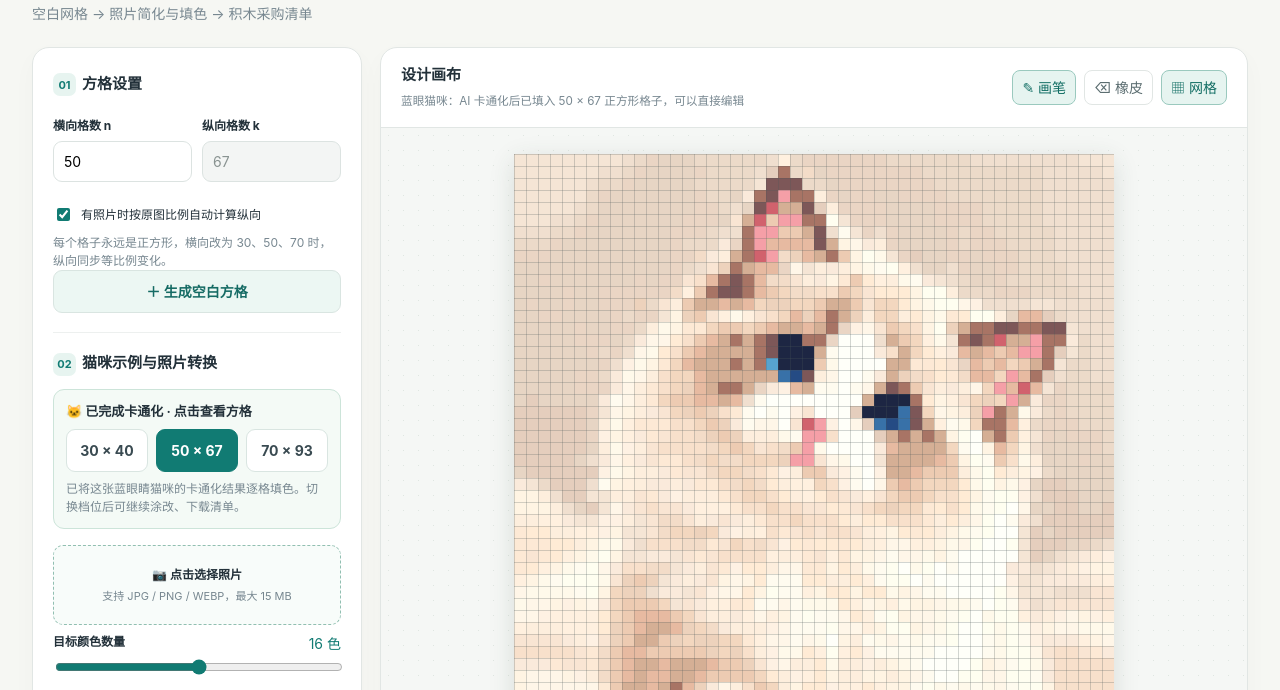
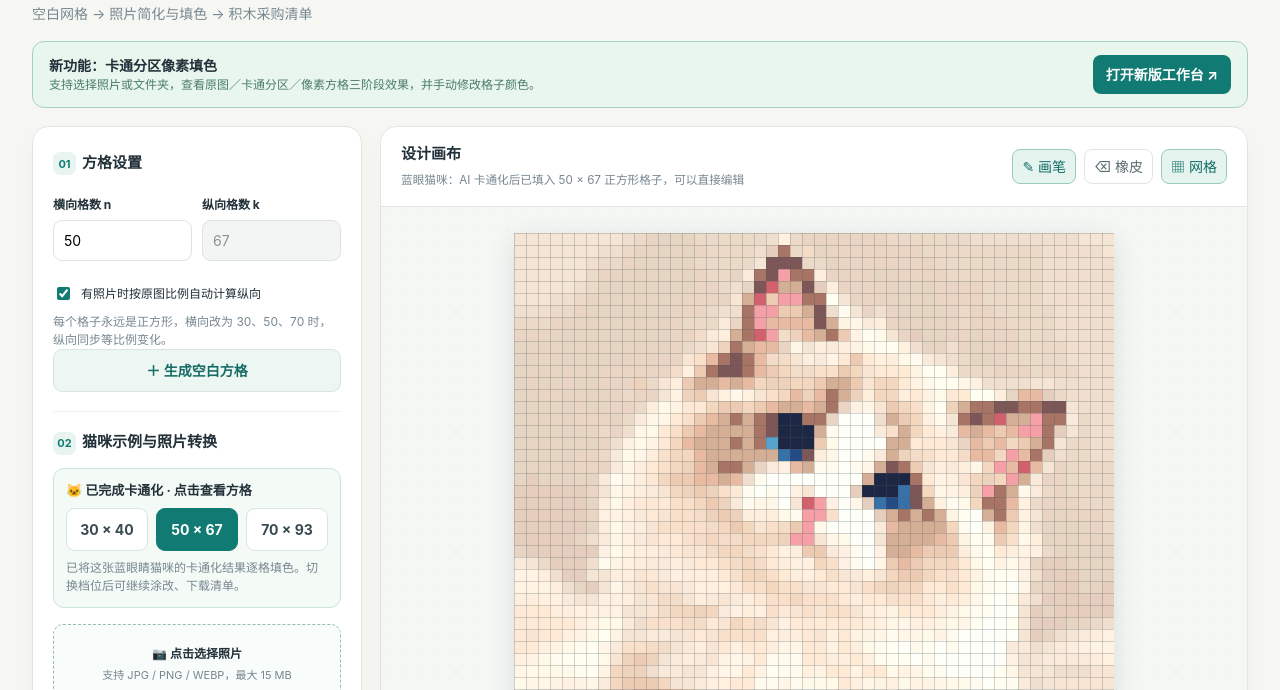
Before and after one commit to genanki/genanki.github.io, a plain HTML site: page microbrick-studio/index.html in a window 1280 px wide. Shown: the part 98-788 px from the top of the page. Drawn offline with Linux system fonts and the light colour scheme.

Commit message:
Link new cartoon pixel studio from original microbrick workspace

```diff
--- a/microbrick-studio/index.html
+++ b/microbrick-studio/index.html
@@ -32,6 +32,7 @@ button{font:inherit;cursor:pointer}button:disabled{opacity:.45;cursor:not-allowe
 <body>
 <main>
 <header><div class="cap">MICROBRICK / DESIGN WORKSPACE</div><h1>微积木像素画工作台</h1><p>空白网格 → 照片简化与填色 → 积木采购清单</p></header>
+<div style="margin:-6px 0 18px;background:#e8f6ed;padding:13px 16px;border:1px solid #a7d1be;border-radius:12px;display:flex;gap:12px;flex-wrap:wrap;align-items:center;justify-content:space-between"><div><strong>新功能：卡通分区像素填色</strong><div style="color:#4b7c68;font-size:12px">支持选择照片或文件夹，查看原图／卡通分区／像素方格三阶段效果，并手动修改格子颜色。</div></div><a href="./cartoon-pixel/" style="background:#117b73;color:white;text-decoration:none;padding:9px 13px;border-radius:8px;font-weight:700">打开新版工作台 ↗</a></div>
 <div class="layout">
 <aside class="panel">
 <section class="section"><h2><span class="num">01</span>方格设置</h2>
```
